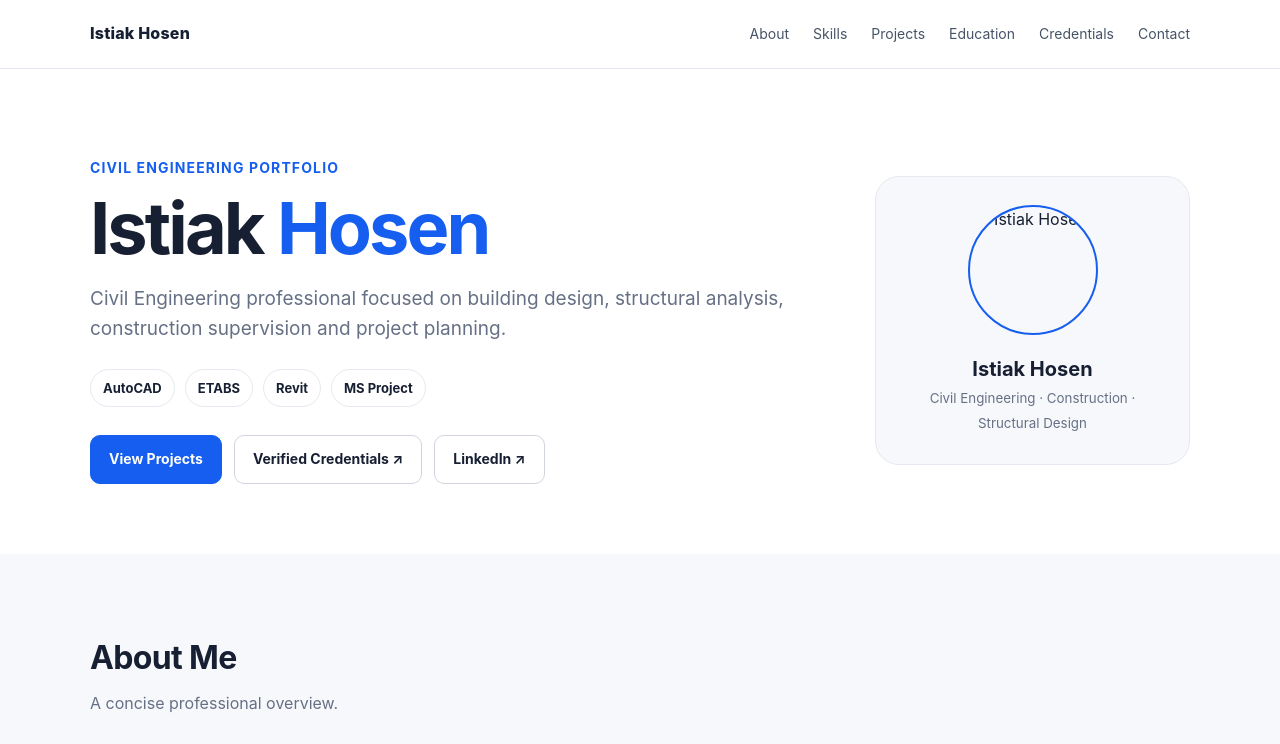
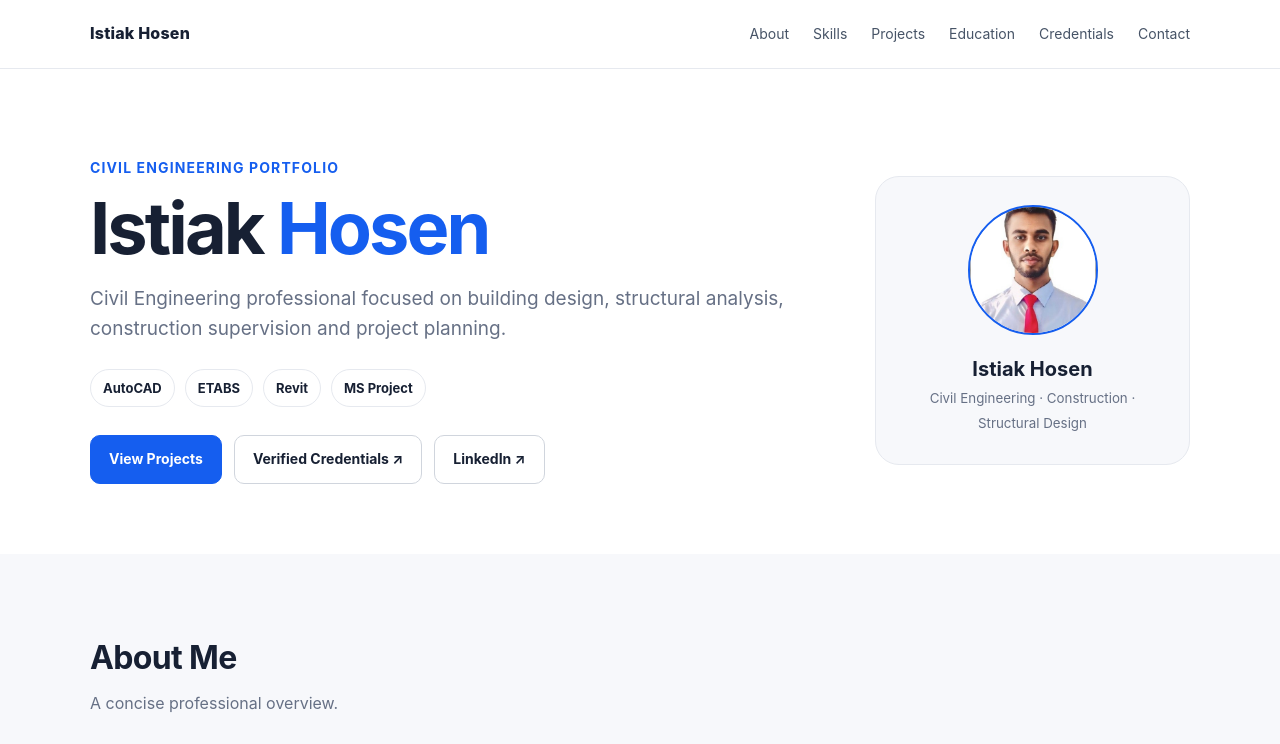
Before and after one commit to istiakhosen/Istiak-Hosen-Civil-Engineering-Portfolio, a plain HTML site: page index.html in a window 1280 px wide. Shown: the top 744 px of the page. Drawn offline with Linux system fonts and the light colour scheme.

Commit message:
Update index.html

```diff
--- a/index.html
+++ b/index.html
@@ -59,8 +59,7 @@ footer{background:#172033;color:#fff;padding:45px 0}.footerin{display:flex;justi
 </div>
 </div>
 <div class="profile-card">
-<img src="your-photo.jpeg.jpeg" alt="Istiak Hosen" class="avatar-img">
-
+  <img src="your-photo.jpeg.jpg" alt="Istiak Hosen" class="avatar-img">
 <strong>Istiak Hosen</strong>
 <small>Civil Engineering · Construction · Structural Design</small>
 </div>
```
